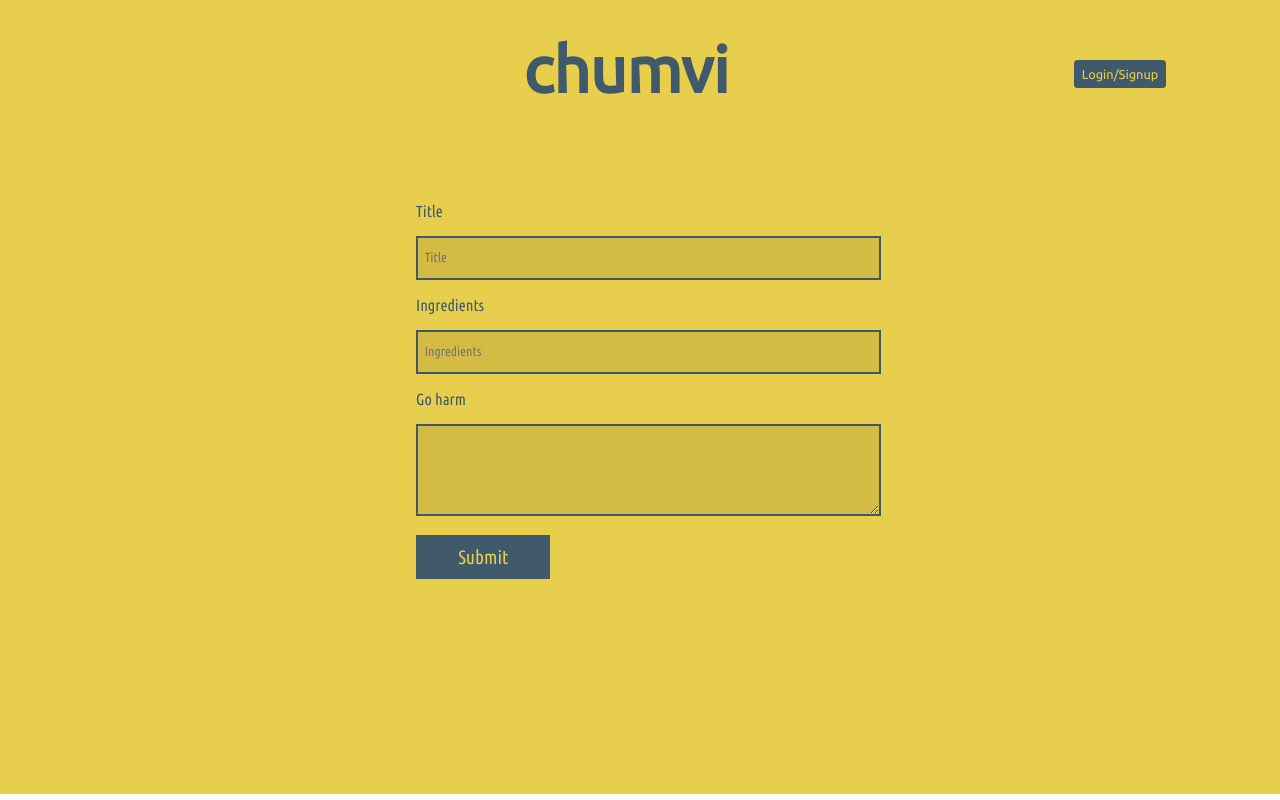
After one commit to samachola/chumvi, a Flask app: page /addrecipe in a window 1280 px wide. The commit adds this page. Run offline with Flask 2, Linux system fonts and the light colour scheme.

Commit message:
UPDATE: Add recipe logic

```diff
--- a/app/static/css/style.css
+++ b/app/static/css/style.css
@@ -15,7 +15,24 @@ header {
     padding-top: 2em;
     padding-bottom: 5em;
     display: grid;
-    grid-template-columns: auto 80% auto;
+    grid-template-columns: auto 70% auto;
+}
+
+.menu {
+    padding: 2em;
+}
+
+.menu a {
+    background: #40596b;
+    text-align: center;
+    font-family: 'Ubuntu Condensed', sans-serif;
+    color: #E8CE4D;
+    border: none;
+    font-size: .8em;
+    padding: .5em;
+    border-radius: .3em;
+    border: 1px solid #40596b;
+    text-decoration: none;
 }
 
 .logo {
@@ -36,8 +53,9 @@ header {
     color: #e8ce4d;
     font-family: 'Ubuntu', monospace;
     border: 1px solid #40596b;
-    padding: .5em 2em;
-    border-radius: .5em;
+    font-size: .8em;
+    padding: .5em;
+    border-radius: .3em;
     background: #40596b;
 }
 
@@ -108,7 +126,7 @@ header {
 .login {
     width: 100%;
     background: #E8CE4D;
-    height: 75vh;
+    height: 80vh;
     margin-top: -2em;
 }
 
@@ -131,11 +149,26 @@ header {
     margin: 1em auto;
 }
 
+.login form .inputwrapper label {
+    padding-bottom: 1em;
+    display: block;
+    color: #40596b;
+}
+
 .login form .inputwrapper input[type="text"],
 .login form .inputwrapper input[type="password"],
 .login form .inputwrapper input[type="email"] {
     width: 100%;
     height: 2em;
+    padding: .5em;
+    background: #d4bc44;
+    border: 2px solid #40596b;
+    color: #FFF;
+    font-family: 'Ubuntu Condensed', sans-serif;
+}
+
+.login form .inputwrapper textarea {
+    width: 100%;
     padding: .5em;
     background: #d4bc44;
     border: 2px solid #40596b;
--- /dev/null
+++ b/app/templates/add.html
@@ -0,0 +1,26 @@
+{% extends "base.html" %} {% block title %} Signup {% endblock %} {% block body %}
+
+<div class="login">
+    {% if error %}
+    <p><strong>Error:</strong> {{ error }} {% endif %}
+        <form action="{{url_for('recipe')}}" method="post">
+            <div class="inputwrapper">
+                <label>Title</label>
+                <input type="text" name="title" placeholder="Title">
+            </div>
+
+            <div class="inputwrapper">
+                <label>Ingredients</label>
+                <input type="text" name="ingredients" placeholder="Ingredients">
+            </div>
+            <div class="inputwrapper">
+                <label>Go harm</label>
+                <textarea rows="5"></textarea>
+            </div>
+            <div class="submit">
+                <button type="submit" class="btn-login">Submit</button>
+
+            </div>
+        </form>
+</div>
+{% endblock %}
--- a/app/templates/base.html
+++ b/app/templates/base.html
@@ -13,7 +13,10 @@
 <body>
 
     <header>
-        <div class="menu"></div>
+        <div class="menu">
+            {% if session.show %} {% if session.logged_in %}
+            <a href="{{url_for('recipe')}}">ADD RECIPE</a> {% endif %}{% endif %}
+        </div>
         <div class="logo">chumvi</div>
         <div class="signup">
             {% if session.show %} {% if not session.logged_in %}
--- a/app/views.py
+++ b/app/views.py
@@ -15,7 +15,7 @@ def login():
             flash('Logged in successfully')
             return redirect(url_for('index'))
     else:
-        session['logged_in'] = True
+        session['logged_in'] = False
 
     return render_template("login.html")
 
@@ -30,3 +30,10 @@ def register():
             return redirect(url_for('login'))
 
     return render_template("register.html", error = error)
+
+@app.route('/addrecipe', methods=['GET', 'POST'])
+def recipe():
+    session['show'] = True
+    if request.method == 'POST':
+        return redirect(url_for('index'))
+    return render_template("add.html")
```
